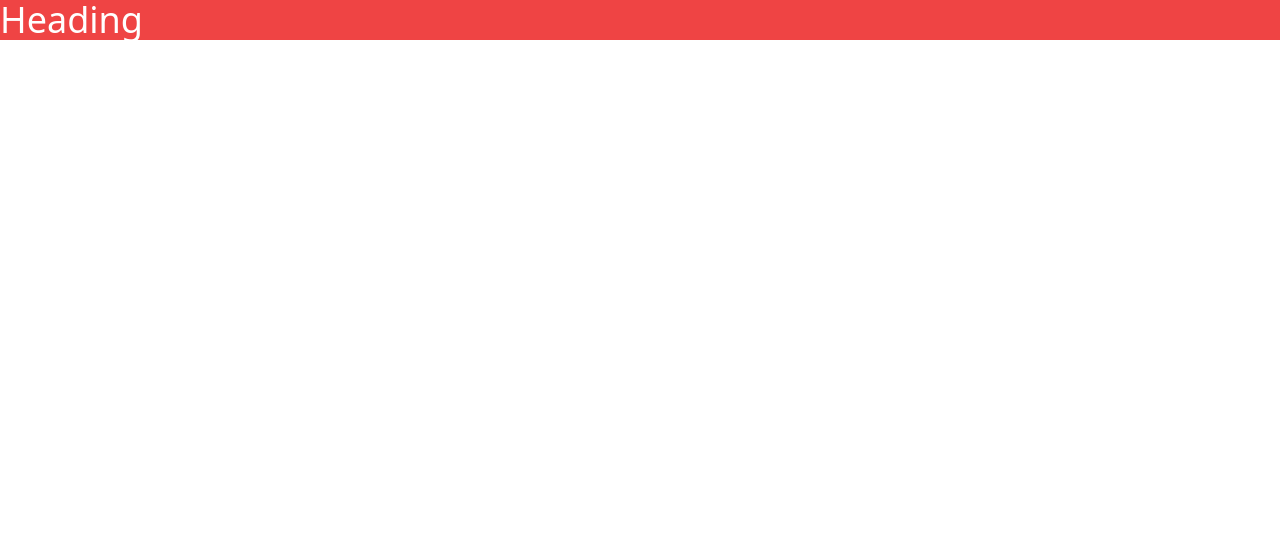
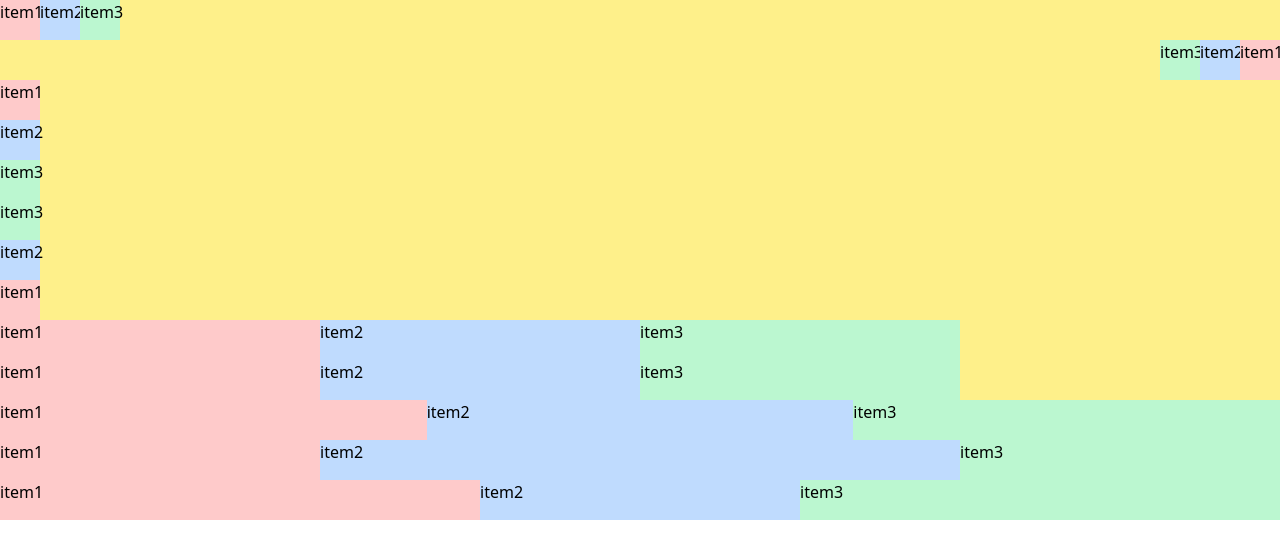
Before and after one commit to jetsadawwts/react-tailwind-tutorial, a React (Vite) app: page / in a window 1280 px wide. Shown: the top 558 px of the page. Built offline with nearby package versions, Linux system fonts and the light colour scheme.

Commit message:
EP9 Flex Box

```diff
--- a/src/App.jsx
+++ b/src/App.jsx
@@ -7,6 +7,7 @@ import EP5Border from "./page/EP5Border";
 import EP6BoxShadox from "./page/EP6BoxShadox";
 import EP7PseudoSelector from "./page/EP7PseudoSelector";
 import EP8ContainerAndBreakpoint from "./page/EP8ContainerAndBreakpoint";
+import EP9Flexbox from "./page/EP9Flexbox";
 
 function App() {
   return (
@@ -18,7 +19,8 @@ function App() {
       {/* <EP5Border /> */}
       {/* <EP6BoxShadox /> */}
       {/* <EP7PseudoSelector /> */}
-      <EP8ContainerAndBreakpoint />
+      {/* <EP8ContainerAndBreakpoint /> */}
+      <EP9Flexbox />
     </div>
   );
 }
--- /dev/null
+++ b/src/page/EP9Flexbox.jsx
@@ -0,0 +1,55 @@
+import React from "react";
+
+function EP9Flexbox() {
+  return (
+    <>
+      <div className="bg-yellow-200 w-auto flex">
+        <div className="w-10 h-10 bg-red-200">item1</div>
+        <div className="w-10 h-10 bg-blue-200">item2</div>
+        <div className="w-10 h-10 bg-green-200">item3</div>
+      </div>
+      <div className="bg-yellow-200 w-auto flex flex-row-reverse">
+        <div className="w-10 h-10 bg-red-200">item1</div>
+        <div className="w-10 h-10 bg-blue-200">item2</div>
+        <div className="w-10 h-10 bg-green-200">item3</div>
+      </div>
+      <div className="bg-yellow-200 w-auto flex flex-col">
+        <div className="w-10 h-10 bg-red-200">item1</div>
+        <div className="w-10 h-10 bg-blue-200">item2</div>
+        <div className="w-10 h-10 bg-green-200">item3</div>
+      </div>
+      <div className="bg-yellow-200 w-auto flex flex-col-reverse">
+        <div className="w-10 h-10 bg-red-200">item1</div>
+        <div className="w-10 h-10 bg-blue-200">item2</div>
+        <div className="w-10 h-10 bg-green-200">item3</div>
+      </div>
+      <div className="bg-yellow-200 w-auto flex flex-wrap">
+        <div className="w-80 h-10 bg-red-200">item1</div>
+        <div className="w-80 h-10 bg-blue-200">item2</div>
+        <div className="w-80 h-10 bg-green-200">item3</div>
+      </div>
+      <div className="bg-yellow-200 w-auto flex flex-wrap-reverse">
+        <div className="w-80 h-10 bg-red-200">item1</div>
+        <div className="w-80 h-10 bg-blue-200">item2</div>
+        <div className="w-80 h-10 bg-green-200">item3</div>
+      </div>
+      <div className="bg-yellow-200 w-auto flex flex-wrap">
+        <div className="w-80 h-10 bg-red-200 flex-1">item1</div>
+        <div className="w-80 h-10 bg-blue-200 flex-1">item2</div>
+        <div className="w-80 h-10 bg-green-200 flex-1">item3</div>
+      </div>
+      <div className="bg-yellow-200 w-auto flex flex-wrap">
+        <div className="w-80 h-10 bg-red-200 ">item1</div>
+        <div className="w-80 h-10 bg-blue-200 flex-grow">item2</div>
+        <div className="w-80 h-10 bg-green-200 ">item3</div>
+      </div>
+      <div className="bg-yellow-200 w-auto flex flex-wrap">
+        <div className="w-80 h-10 bg-red-200 flex-auto">item1</div>
+        <div className="w-80 h-10 bg-blue-200 flex-shrink">item2</div>
+        <div className="w-80 h-10 bg-green-200 flex-auto">item3</div>
+      </div>
+    </>
+  );
+}
+
+export default EP9Flexbox;
```
